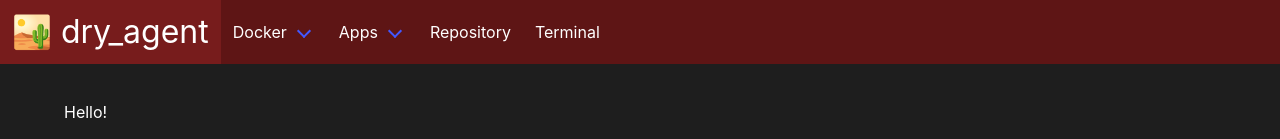
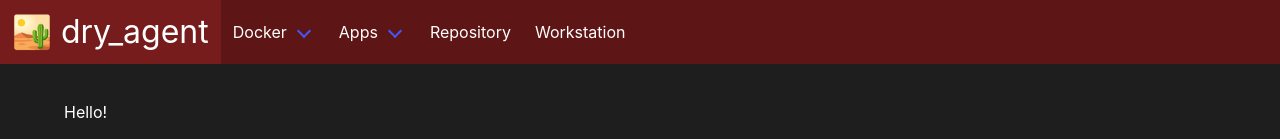
Before and after one commit to EnigmaCurry/dry_agent, a SvelteKit app in the folder app/frontend/: page /inline-terminal-test in a window 1280 px wide. Shown: the top 139 px of the page. Built offline with nearby package versions, Linux system fonts and the light colour scheme; no server answers.

Commit message:
workstation

```diff
--- a/app/frontend/src/routes/+layout.svelte
+++ b/app/frontend/src/routes/+layout.svelte
@@ -108,12 +108,8 @@
           </a>
         </div>
       </div>
-
-      <!-- Clickable Repository Link -->
       <a class="navbar-item is-deep-red" href="/repository"> Repository </a>
-
-      <!-- Clickable Terminal Link -->
-      <a class="navbar-item is-deep-red" href="/terminal"> Terminal </a>
+      <a class="navbar-item is-deep-red" href="/workstation"> Workstation </a>
     </div>
   </div>
 </nav>
```
Also changed, not shown: app/frontend/src/routes/workstation/+page.svelte (renamed from app/frontend/src/routes/terminal/+page.svelte).
